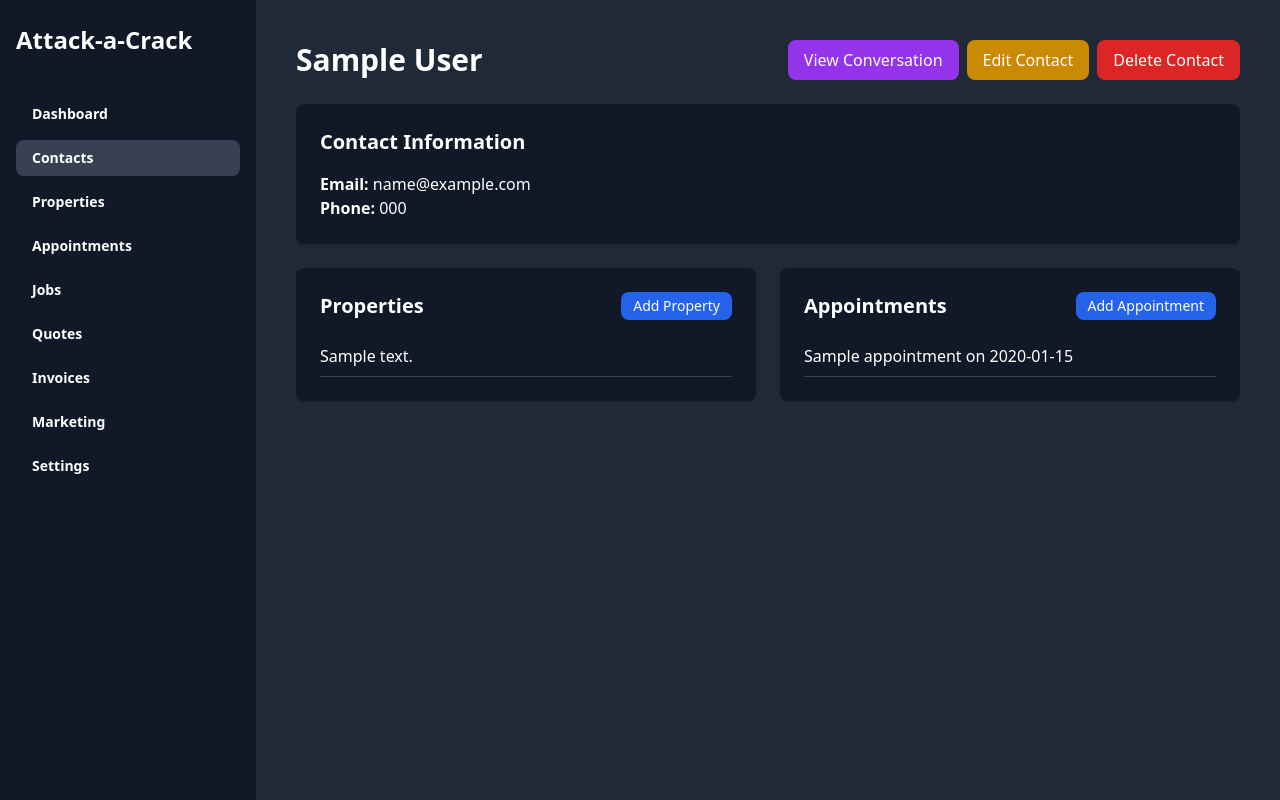
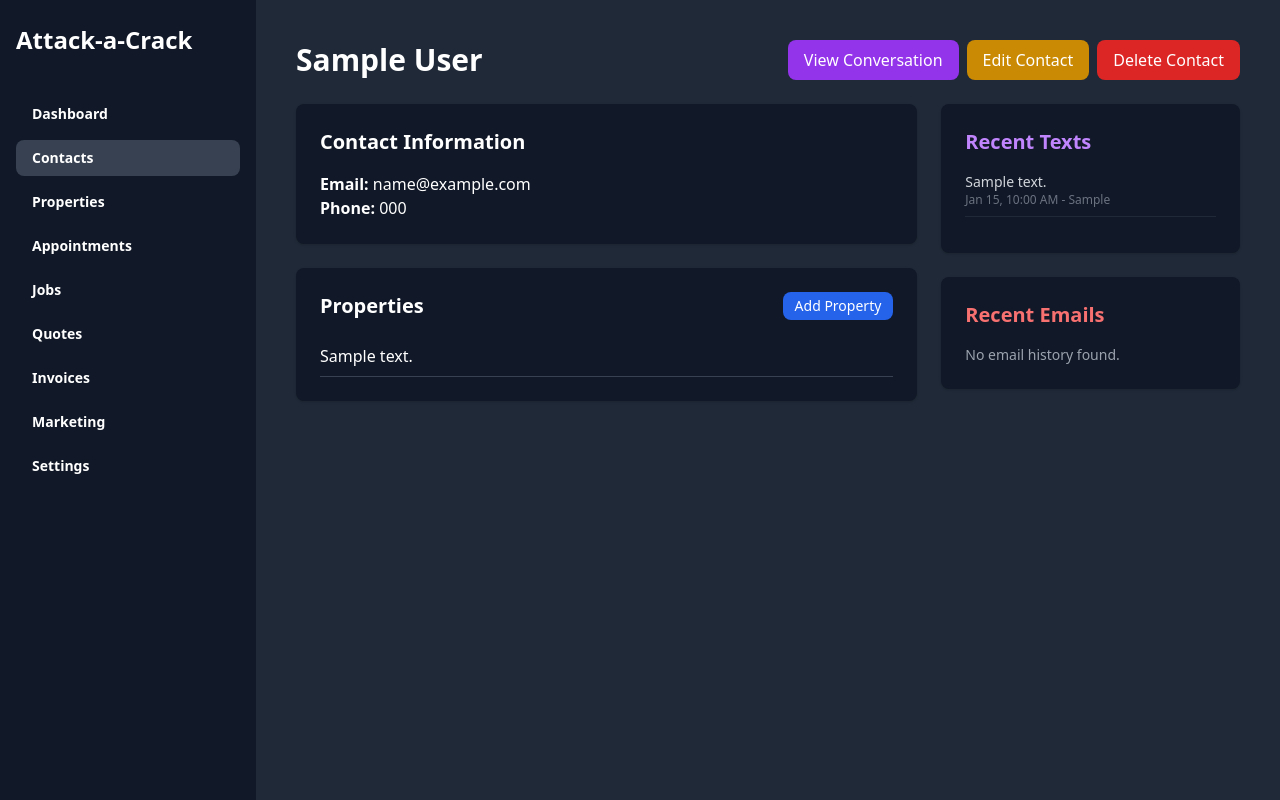
Before and after one commit to mrjmd/attackacrack, a Flask app: page /contacts/1 in a window 1280 px wide. Run offline with Flask 3, Linux system fonts and the light colour scheme; tables that the repository leaves empty hold one stand-in row (values such as "Sample post"); some libraries are stand-ins or nearby versions.

Commit message:
contact and conversations updates

```diff
--- a/api_integrations.py
+++ b/api_integrations.py
@@ -107,6 +107,37 @@ def get_recent_gmail_messages(count=5):
         print(f"Error fetching Gmail messages: {e}")
         return []
 
+def get_emails_for_contact(email_address, count=5):
+    """
+    Searches Gmail for messages to or from a specific email address.
+    """
+    if not email_address:
+        return []
+
+    creds = get_google_creds()
+    if not creds: return []
+    try:
+        service = build('gmail', 'v1', credentials=creds)
+
+        # Construct a search query for the Gmail API
+        query = f"from:{email_address} OR to:{email_address}"
+
+        results = service.users().messages().list(userId='me', q=query, maxResults=count).execute()
+        messages_info = results.get('messages', [])
+
+        emails = []
+        for msg_info in messages_info:
+            msg = service.users().messages().get(userId='me', id=msg_info['id'], format='metadata', metadataHeaders=['From', 'Subject', 'Date']).execute()
+            headers = msg['payload']['headers']
+            subject = next((h['value'] for h in headers if h['name'] == 'Subject'), 'No Subject')
+            sender = next((h['value'] for h in headers if h['name'] == 'From'), 'Unknown Sender')
+            date = next((h['value'] for h in headers if h['name'] == 'Date'), '')
+            emails.append({'subject': subject, 'sender': sender, 'date': date})
+        return emails
+    except Exception as e:
+        print(f"Error fetching emails for contact {email_address}: {e}")
+        return []
+
 def get_recent_openphone_texts(count=5):
     """
     Fetches and processes recent conversations from OpenPhone, including the latest message body.
--- a/routes/contact_routes.py
+++ b/routes/contact_routes.py
@@ -1,26 +1,40 @@
 from flask import Blueprint, render_template, request, redirect, url_for, current_app
 from services.contact_service import ContactService
 from services.message_service import MessageService
+from api_integrations import get_emails_for_contact # Import the new function
 
 contact_bp = Blueprint('contact', __name__)
-contact_service = ContactService()
-message_service = MessageService()
 
 @contact_bp.route('/')
 def list_all():
+    contact_service = ContactService()
     all_contacts = contact_service.get_all_contacts()
     return render_template('contact_list.html', contacts=all_contacts)
 
 @contact_bp.route('/conversations')
 def conversation_list():
-    # We can show a longer list here, e.g., the last 25 conversations
+    message_service = MessageService()
     latest_messages = message_service.get_latest_conversations(limit=25)
     return render_template('conversation_list.html', messages=latest_messages)
 
 @contact_bp.route('/<int:contact_id>')
 def contact_detail(contact_id):
+    contact_service = ContactService()
+    message_service = MessageService()
     contact = contact_service.get_contact_by_id(contact_id)
-    return render_template('contact_detail.html', contact=contact)
+
+    # Fetch recent messages from our DB
+    recent_messages = message_service.get_messages_for_contact(contact_id)[-5:] # Get last 5
+
+    # Fetch recent emails from Gmail API
+    recent_emails = get_emails_for_contact(contact.email)
+
+    return render_template(
+        'contact_detail.html',
+        contact=contact,
+        recent_messages=recent_messages,
+        recent_emails=recent_emails
+    )
 
 @contact_bp.route('/<int:contact_id>/conversation', methods=['GET', 'POST'])
 def conversation(contact_id):
--- a/templates/contact_detail.html
+++ b/templates/contact_detail.html
@@ -6,22 +6,23 @@
     <div class="flex justify-between items-center mb-6">
         <h2 class="text-3xl font-bold">{{ contact.first_name }} {{ contact.last_name }}</h2>
         <div class="flex items-center space-x-2">
-            <!-- Add this link -->
             <a href="{{ url_for('contact.conversation', contact_id=contact.id) }}" class="px-4 py-2 bg-purple-600 hover:bg-purple-700 rounded-lg">View Conversation</a>
             <a href="{{ url_for('contact.edit_contact', contact_id=contact.id) }}" class="px-4 py-2 bg-yellow-600 hover:bg-yellow-700 rounded-lg">Edit Contact</a>
-            <form method="POST" action="{{ url_for('contact.delete_contact', contact_id=contact.id) }}" onsubmit="return confirm('Are you sure you want to delete this contact?');">
+            <form method="POST" action="{{ url_for('contact.delete_contact', contact_id=contact.id) }}" onsubmit="return confirm('Are you sure?');">
                 <button type="submit" class="px-4 py-2 bg-red-600 hover:bg-red-700 rounded-lg">Delete Contact</button>
             </form>
         </div>
     </div>
 
-    <div class="bg-gray-900 rounded-lg shadow p-6 mb-6">
+    <div class="grid grid-cols-1 lg:grid-cols-3 gap-6">
+        <!-- Left Column -->
+        <div class="lg:col-span-2 space-y-6">
+            <!-- Contact Info -->
+            <div class="bg-gray-900 rounded-lg shadow p-6">
                 <h3 class="text-xl font-bold mb-4">Contact Information</h3>
                 <p><strong>Email:</strong> {{ contact.email or 'N/A' }}</p>
                 <p><strong>Phone:</strong> {{ contact.phone or 'N/A' }}</p>
             </div>
-
-    <div class="grid grid-cols-1 md:grid-cols-2 gap-6">
             <!-- Properties -->
             <div class="bg-gray-900 rounded-lg shadow p-6">
                 <div class="flex justify-between items-center mb-4">
@@ -36,20 +37,34 @@
                     {% endfor %}
                 </ul>
             </div>
+        </div>
 
-        <!-- Appointments -->
+        <!-- Right Column (Communication History) -->
+        <div class="space-y-6">
+            <!-- SMS History Card -->
             <div class="bg-gray-900 rounded-lg shadow p-6">
-            <div class="flex justify-between items-center mb-4">
-                <h3 class="text-xl font-bold">Appointments</h3>
-                <a href="{{ url_for('appointment.add_appointment', contact_id=contact.id) }}" class="text-sm px-3 py-1 bg-blue-600 hover:bg-blue-700 rounded-lg">Add Appointment</a>
+                <h3 class="text-xl font-bold mb-4 text-purple-400">Recent Texts</h3>
+                {% for message in recent_messages|reverse %}
+                    <div class="text-sm mb-3 border-b border-gray-800 pb-2">
+                        <p class="truncate text-gray-300">{{ message.body }}</p>
+                        <p class="text-xs text-gray-500">{{ message.timestamp.strftime('%b %d, %I:%M %p') }} - {{ message.direction }}</p>
                     </div>
-            <ul>
-                {% for appointment in contact.appointments %}
-                     <li class="border-b border-gray-700 py-2"><a href="{{ url_for('appointment.appointment_detail', appointment_id=appointment.id) }}" class="hover:text-blue-400">{{ appointment.title }} on {{ appointment.date }}</a></li>
                 {% else %}
-                    <li>No appointments found for this contact.</li>
+                    <p class="text-gray-400 text-sm">No messages found.</p>
                 {% endfor %}
-            </ul>
+            </div>
+            <!-- Email History Card -->
+            <div class="bg-gray-900 rounded-lg shadow p-6">
+                <h3 class="text-xl font-bold mb-4 text-red-400">Recent Emails</h3>
+                {% for email in recent_emails %}
+                    <div class="text-sm mb-3 border-b border-gray-800 pb-2">
+                        <p class="truncate"><strong>From:</strong> {{ email.sender|replace('<', '&lt;')|replace('>', '&gt;') }}</p>
+                        <p class="truncate text-gray-300"><strong>Subj:</strong> {{ email.subject }}</p>
+                    </div>
+                {% else %}
+                    <p class="text-gray-400 text-sm">No email history found.</p>
+                {% endfor %}
+            </div>
         </div>
     </div>
 {% endblock %}
```
Also changed, not shown: routes/api_routes.py (+22 -8 lines), templates/conversation_view.html (+56 -22 lines). Lines whose indentation alone changed are shown as unchanged.
